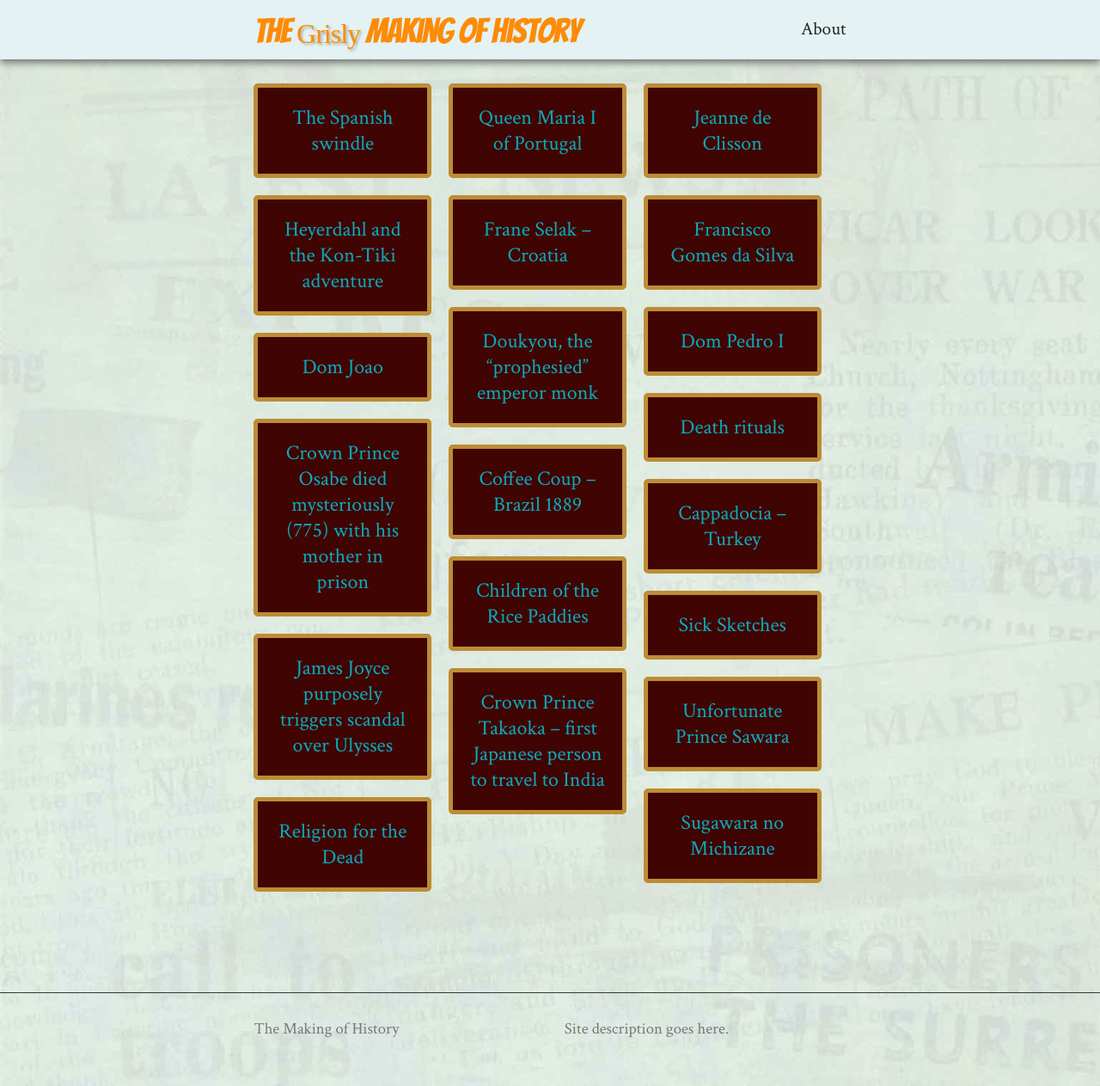
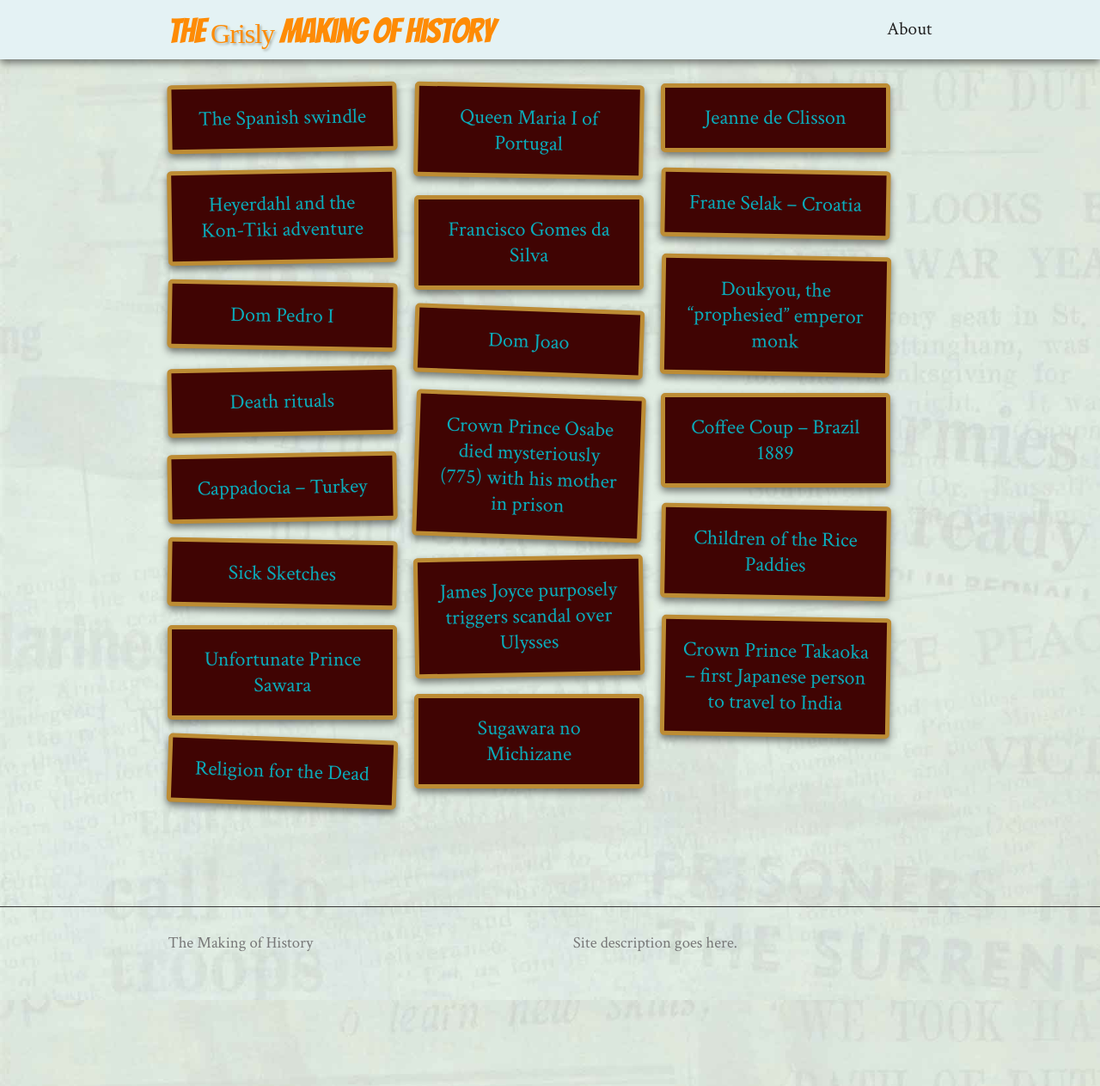
Before and after one commit to benadamstyles/making-of-history, a Jekyll site: the page built from index.html, in a window 1280 px wide and 1263 px high. Shown: the whole window at 86% size. Built offline with Jekyll 4.4.1, drawn with Linux system fonts in a browser that asks for light colours; nearby versions of some CDN libraries; some web fonts are replaced.

Commit message:
Random rotations

```diff
--- a/_sass/_base.scss
+++ b/_sass/_base.scss
@@ -236,19 +236,19 @@
  * Wrapper
  */
 .wrapper {
-    max-width: -webkit-calc(800px - (#{$spacing-unit} * 2));
-    max-width:         calc(800px - (#{$spacing-unit} * 2));
+    max-width: -webkit-calc(1000px - (#{$spacing-unit} * 2));
+    max-width:         calc(1000px - (#{$spacing-unit} * 2));
     margin-right: auto;
-    margin-left: auto;
+    margin-left:  auto;
     padding-right: $spacing-unit;
-    padding-left: $spacing-unit;
+    padding-left:  $spacing-unit;
     @extend %clearfix;
 
     @include media-query($on-laptop) {
-        max-width: -webkit-calc(800px - (#{$spacing-unit}));
-        max-width:         calc(800px - (#{$spacing-unit}));
+        max-width: -webkit-calc(1000px - (#{$spacing-unit}));
+        max-width:         calc(1000px - (#{$spacing-unit}));
         padding-right: $spacing-unit / 2;
-        padding-left: $spacing-unit / 2;
+        padding-left:  $spacing-unit / 2;
     }
 }
 
--- a/_sass/_layout.scss
+++ b/_sass/_layout.scss
@@ -281,11 +281,18 @@
   margin-bottom: 20px;
   padding: 20px;
   text-align: center;
+  box-shadow: $base-shadow-vert;
   @include media-query($on-palm) {
     width: 45%;
   }
+  @for $i from 1 through $number-of-posts {
+    &:nth-child(#{$i}) {
+      -webkit-transform: rotate(random(4)-2deg);
+          -ms-transform: rotate(random(4)-2deg);
+              transform: rotate(random(4)-2deg);
+    }
+  }
 }
-
 /**
  * Posts
  */
--- a/css/main.scss
+++ b/css/main.scss
@@ -3,7 +3,7 @@
 ---
 @charset "utf-8";
 
-
+$number-of-posts: {{ site.posts.size }};
 
 // Our variables
 $header-font:       "Bangers", cursive;
```
